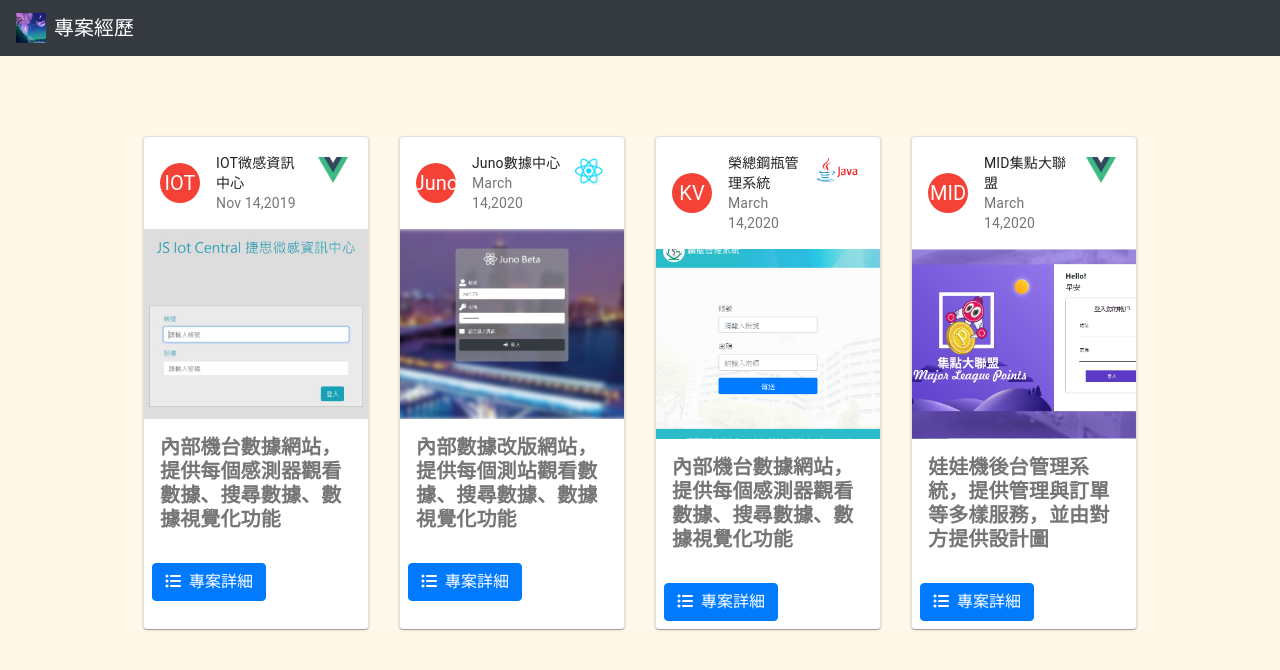
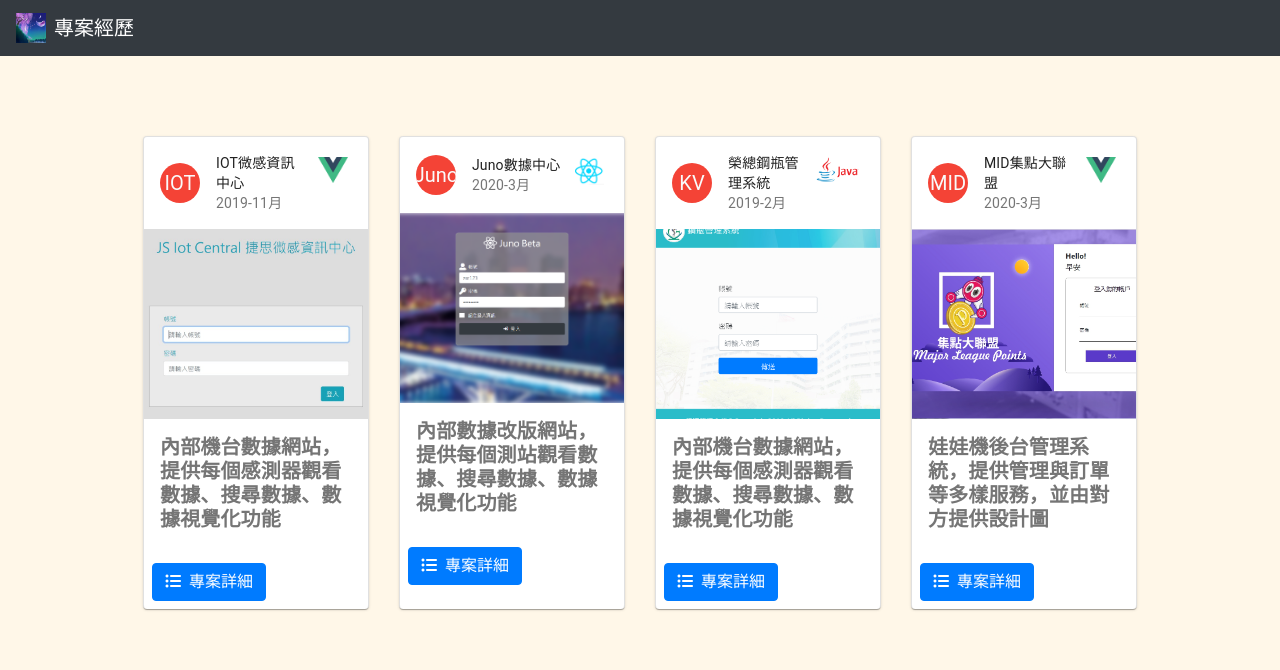
Before and after one commit to SlienceAn/react-project-img, a React (Create React App) app: page / in a window 1280 px wide. Shown: the top 670 px of the page. Built offline with nearby package versions, Linux system fonts and the light colour scheme.

Commit message:
修改日期

```diff
--- a/src/components/Main.js
+++ b/src/components/Main.js
@@ -107,7 +107,7 @@ function Main(props) {
                         cover={login}
                         avatar="IOT"
                         header="IOT微感資訊中心"
-                        makedate="Nov 14,2019"
+                        makedate="2019-11月"
                         action={vue}
                         width="30px"
                         show={toggle}
@@ -119,7 +119,7 @@ function Main(props) {
                         cover={Jlogin}
                         avatar="Juno"
                         header="Juno數據中心"
-                        makedate="March 14,2020"
+                        makedate="2020-3月"
                         action={reactimg}
                         width="30px"
                         show={toggle}
@@ -131,7 +131,7 @@ function Main(props) {
                         cover={Klogin}
                         avatar="KV"
                         header="榮總鋼瓶管理系統"
-                        makedate="March 14,2020"
+                        makedate="2019-2月"
                         action={java}
                         width="45px"
                         show={toggle}
@@ -145,7 +145,7 @@ function Main(props) {
                         action={vue}
                         width="30px"
                         header="MID集點大聯盟"
-                        makedate="March 14,2020"
+                        makedate="2020-3月"
                         show={toggle}
                         title="娃娃機後台管理系統，提供管理與訂單等多樣服務，並由對方提供設計圖"
                     />
--- a/src/components/ProjectCard.js
+++ b/src/components/ProjectCard.js
@@ -11,10 +11,6 @@ import Avatar from '@material-ui/core/Avatar';
 import IconButton from '@material-ui/core/IconButton';
 import Typography from '@material-ui/core/Typography';
 import { red } from '@material-ui/core/colors';
-import FavoriteIcon from '@material-ui/icons/Favorite';
-import ShareIcon from '@material-ui/icons/Share';
-import ExpandMoreIcon from '@material-ui/icons/ExpandMore';
-import MoreVertIcon from '@material-ui/icons/MoreVert';
 const useStyles = makeStyles((theme) => ({
     root: {
         maxWidth: 345,
```
